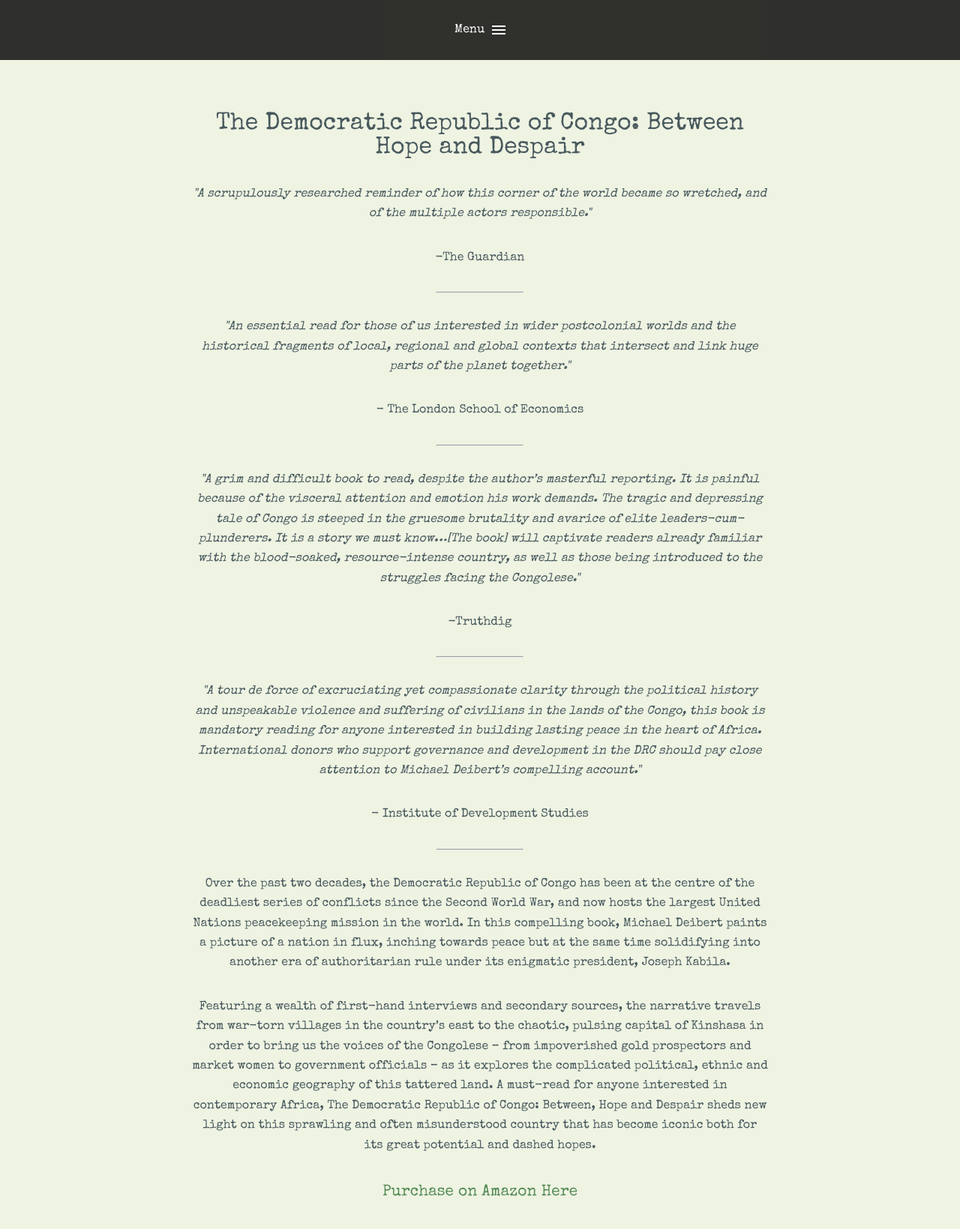
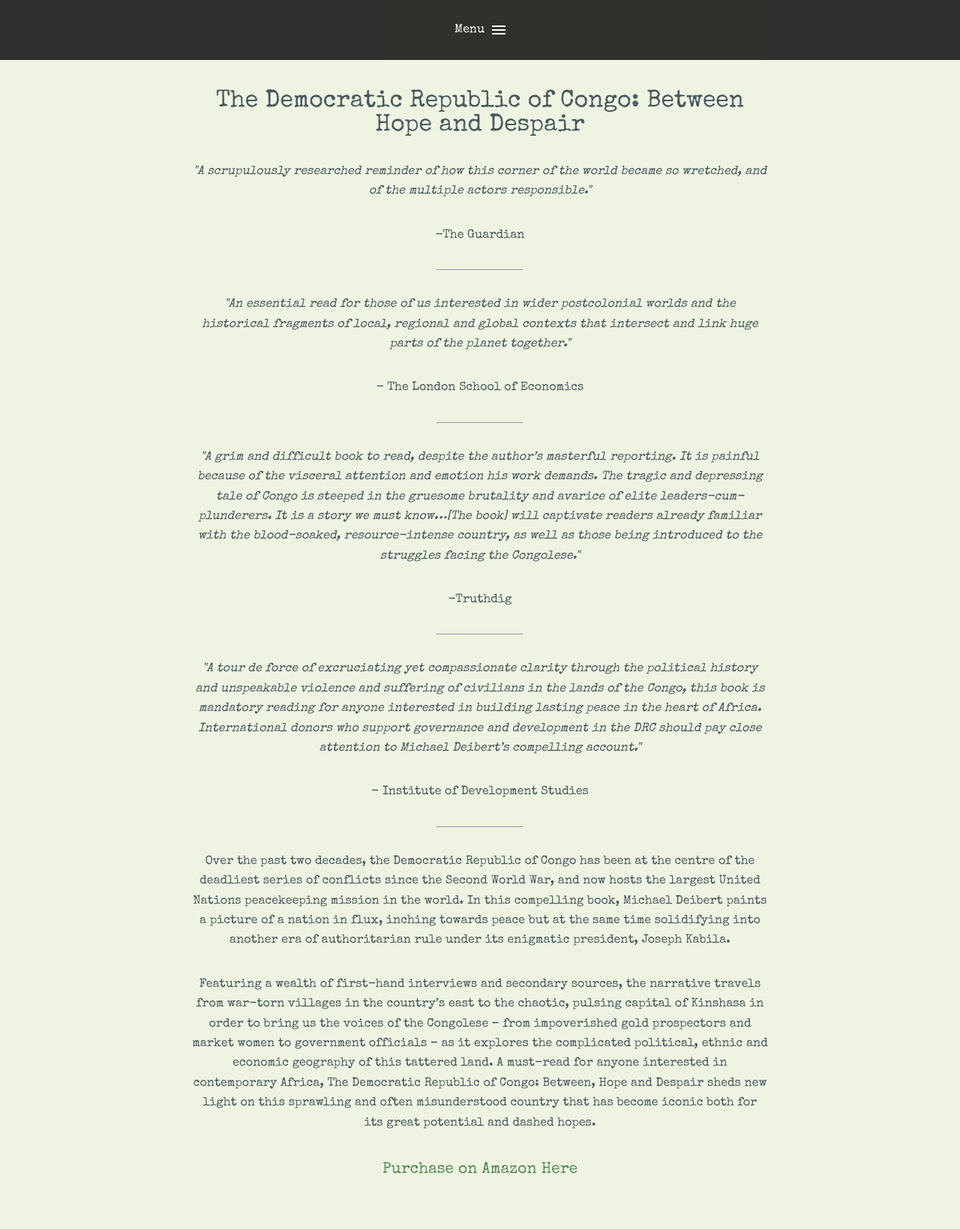
Before and after one commit to bikio/mdeib, a PHP site: page /congo.html in a window 1280 px wide. Shown: the whole page at 75% size. After the commit the page ends 1565 px from the top, so only its background shows below. Run offline with PHP 8.4, Linux system fonts and the light colour scheme.

Commit message:
shorten marg top titles

```diff
--- a/css/style.css
+++ b/css/style.css
@@ -418,7 +418,7 @@ a.cd-primary-nav-trigger {
 }
 
 
-  .congopic {
+/*  .congopic {
     position: relative;
     height: 100%;
     background: url("../img/cong.jpg") no-repeat center center;
@@ -446,7 +446,7 @@ a.cd-primary-nav-trigger {
     z-index: 1;
     -webkit-font-smoothing: antialiased;
     -moz-osx-font-smoothing: grayscale;
-  }
+  }*/
 
 .cd-intro h1 {
   position: absolute;
@@ -498,7 +498,7 @@ a.cd-primary-nav-trigger {
 .cd-main-content {
   position: relative;
   z-index: 1;
-  margin-top: 150px;
+  margin-top: 120px;
 }
 
 .cd-main-content-intro {
```
